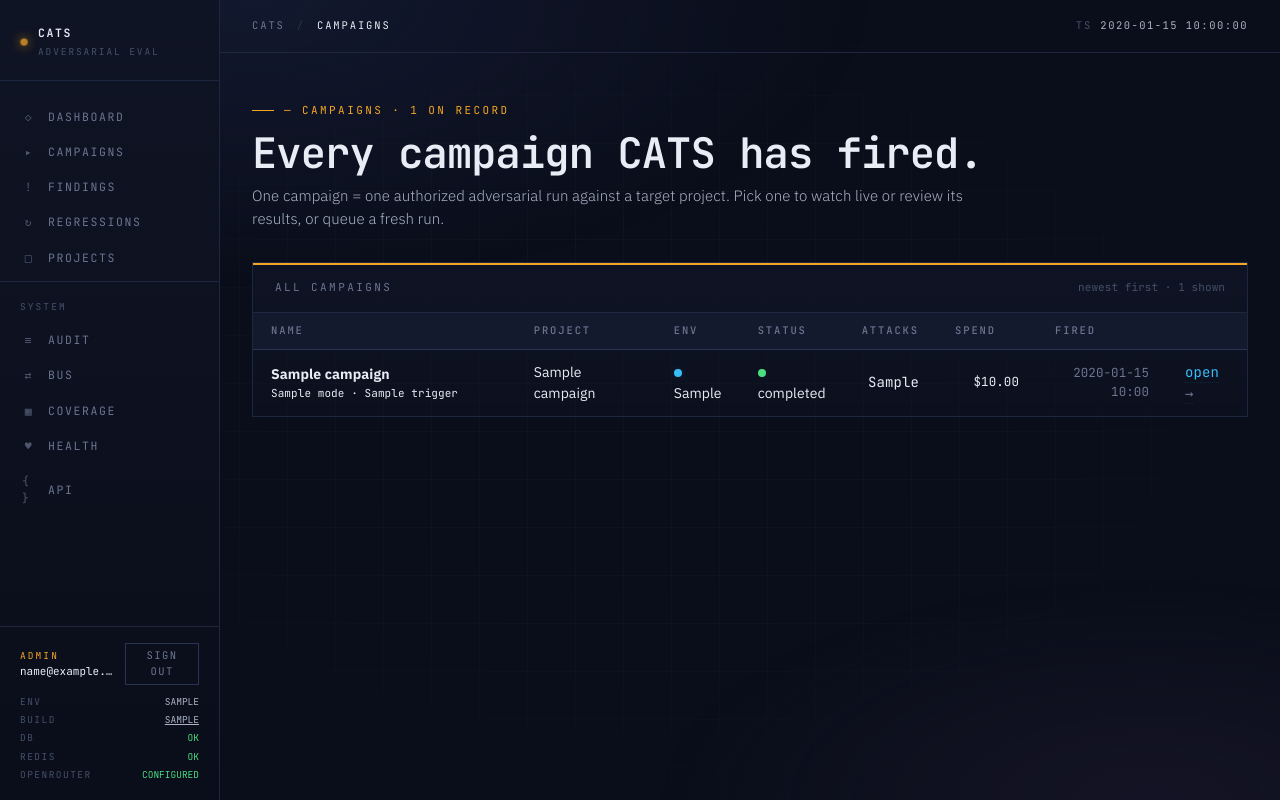
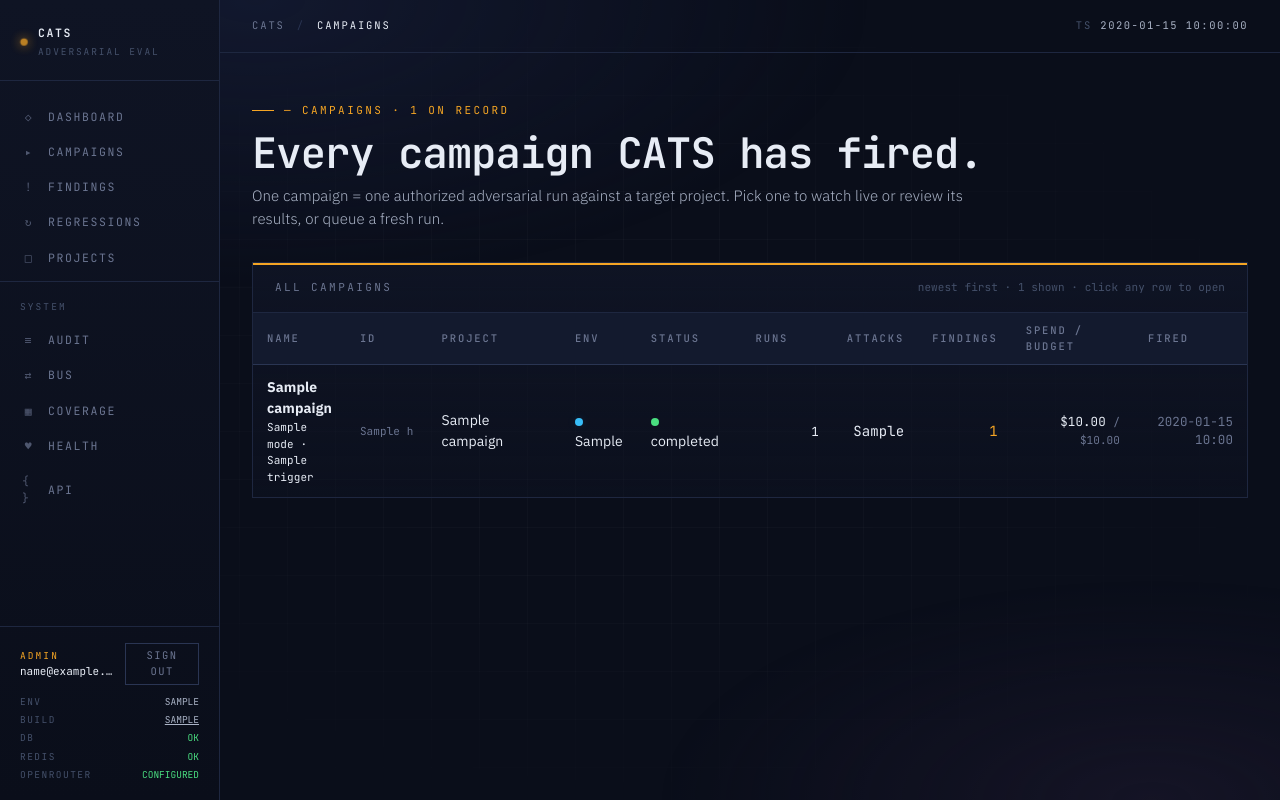
Before and after one commit to kmazanec/cats, a Python web app: template src/cats/api/templates/campaigns_list.html in a window 1280 px wide. Run offline with Jinja, Linux system fonts and the light colour scheme; the template is opened without the code that fills it: most values are stand-ins (such as "Sample title", 1, 10 or a date in 2020).

Commit message:
fix(campaigns): roll up spend/attacks across all runs + clickable rows
The campaign index joined to only the most-recent run per campaign, so
attack counts and USD spend on multi-run campaigns were understated to
just the latest run's contribution. Aggregate across every run instead
and surface a campaign-level status (new "partial" state for mixed
completed/failed). Also adds findings count and allocated budget to the
roll-up so the index can show spend / budget.

Index template: whole rows are now clickable (mouse + keyboard, Cmd/Ctrl
for new tab), the redundant "open" arrow column is gone, and the freed
horizontal space carries short campaign id, run count with status
breakdown, findings count, and spend / allocated.

```diff
--- a/src/cats/api/templates/campaigns_list.html
+++ b/src/cats/api/templates/campaigns_list.html
@@ -1,6 +1,29 @@
 {% extends "_base.html" %}
 {% block title %}CATS · Campaigns{% endblock %}
 {% block crumb %}Campaigns{% endblock %}
+
+{% block head %}
+<style>
+  /* Whole-row link affordance for the campaign index. Pairs with the
+     keyboard handler at the bottom of the template so the row is
+     reachable via Tab + Enter, not just mouse. */
+  .tbl tr.row-link { cursor: pointer; }
+  .tbl tr.row-link:focus { outline: 2px solid var(--amber); outline-offset: -2px; }
+  .tbl tr.row-link:focus-visible { outline: 2px solid var(--amber); outline-offset: -2px; }
+  /* Tighter padding lets us pack more columns without breaking the
+     monospaced grid feel. */
+  .campaigns-grid td, .campaigns-grid th { padding-left: 14px; padding-right: 14px; }
+  .campaigns-grid td.id-cell { font-family: 'JetBrains Mono', monospace; font-size: 11px; color: var(--ink-3); }
+  .campaigns-grid .runs-pill {
+    display: inline-flex; align-items: baseline; gap: 6px;
+    font-family: 'JetBrains Mono', monospace; font-size: 12.5px;
+  }
+  .campaigns-grid .runs-pill .total { color: var(--ink); }
+  .campaigns-grid .runs-pill .breakdown { color: var(--ink-3); font-size: 10.5px; letter-spacing: 0.05em; }
+  .campaigns-grid .spend .alloc { color: var(--ink-3); font-size: 11px; }
+  .campaigns-grid .findings-strong { color: var(--amber); }
+</style>
+{% endblock %}
 
 {% block main %}
 <main class="stack" style="gap: 32px;">
@@ -26,30 +49,33 @@
   <div class="panel">
     <header>
       <div class="title">All campaigns</div>
-      <div class="meta">newest first · {{ campaigns|length }} shown</div>
+      <div class="meta">newest first · {{ campaigns|length }} shown · click any row to open</div>
     </header>
     <div class="body flush">
       {% if campaigns %}
-        <table class="tbl">
+        <table class="tbl campaigns-grid">
           <thead>
             <tr>
               <th>Name</th>
-              <th style="width: 140px;">Project</th>
-              <th style="width: 80px;">Env</th>
-              <th style="width: 100px;">Status</th>
-              <th class="num" style="width: 90px;">Attacks</th>
-              <th class="num" style="width: 100px;">Spend</th>
-              <th class="num" style="width: 130px;">Fired</th>
-              <th style="width: 80px;"></th>
+              <th style="width: 90px;">ID</th>
+              <th style="width: 160px;">Project</th>
+              <th style="width: 70px;">Env</th>
+              <th style="width: 110px;">Status</th>
+              <th class="num" style="width: 110px;">Runs</th>
+              <th class="num" style="width: 80px;">Attacks</th>
+              <th class="num" style="width: 80px;">Findings</th>
+              <th class="num" style="width: 150px;">Spend / Budget</th>
+              <th class="num" style="width: 140px;">Fired</th>
             </tr>
           </thead>
           <tbody>
             {% for c in campaigns %}
-              <tr>
+              <tr class="row-link" tabindex="0" data-href="/campaigns/{{ c.id }}">
                 <td>
                   <strong>{{ c.name }}</strong>
                   <div class="muted mono" style="font-size: 11px;">{{ c.mode }} · {{ c.trigger }}</div>
                 </td>
+                <td class="id-cell">{{ c.id.hex[:8] }}</td>
                 <td>{{ c.project_name }}</td>
                 <td>
                   <span class="dot {{ 'red' if c.project_env == 'prod' else 'amber' if c.project_env == 'staging' else 'cyan' }}"></span>{{ c.project_env }}
@@ -59,13 +85,30 @@
                   {% elif c.run_status == 'pending' %}<span class="dot cyan"></span>pending
                   {% elif c.run_status == 'completed' %}<span class="dot green"></span>completed
                   {% elif c.run_status == 'failed' %}<span class="dot red"></span>failed
+                  {% elif c.run_status == 'partial' %}<span class="dot amber"></span>partial
                   {% elif c.run_status %}<span class="dot"></span>{{ c.run_status }}
                   {% else %}<span class="dot"></span>—{% endif %}
                 </td>
+                <td class="num">
+                  <span class="runs-pill">
+                    <span class="total">{{ c.run_count or 0 }}</span>
+                    {%- set bits = [] -%}
+                    {%- if c.runs_completed %}{% set _ = bits.append(c.runs_completed ~ '✓') %}{% endif -%}
+                    {%- if c.runs_failed %}{% set _ = bits.append(c.runs_failed ~ '✗') %}{% endif -%}
+                    {%- if c.runs_running %}{% set _ = bits.append(c.runs_running ~ '↻') %}{% endif -%}
+                    {%- if c.runs_pending %}{% set _ = bits.append(c.runs_pending ~ '…') %}{% endif -%}
+                    {%- if bits %}<span class="breakdown">{{ bits|join(' ') }}</span>{% endif -%}
+                  </span>
+                </td>
                 <td class="num">{{ c.attacks_fired or 0 }}</td>
-                <td class="num mono">${{ '%.2f'|format(c.budget_consumed_usd or 0.0) }}</td>
+                <td class="num {% if c.findings_count %}findings-strong{% endif %}">{{ c.findings_count or 0 }}</td>
+                <td class="num mono spend">
+                  ${{ '%.2f'|format(c.budget_consumed_usd or 0.0) }}
+                  {%- if c.budget_allocated_usd is not none %}
+                    <span class="alloc">/ ${{ '%.2f'|format(c.budget_allocated_usd) }}</span>
+                  {%- endif %}
+                </td>
                 <td class="num muted mono">{{ c.created_at.strftime('%Y-%m-%d %H:%M') }}</td>
-                <td><a class="nav-link" href="/campaigns/{{ c.id }}">open</a></td>
               </tr>
             {% endfor %}
           </tbody>
@@ -84,4 +127,35 @@
   </div>
 
 </main>
+
+<script>
+  // Make each row click + keyboard navigable to the campaign detail page.
+  // Using a delegated listener so it survives htmx swaps if we ever
+  // partial-refresh the table.
+  (function () {
+    function go(row, newTab) {
+      var href = row.getAttribute('data-href');
+      if (!href) return;
+      if (newTab) {
+        window.open(href, '_blank', 'noopener');
+      } else {
+        window.location.assign(href);
+      }
+    }
+    document.addEventListener('click', function (e) {
+      var row = e.target.closest('tr.row-link');
+      if (!row) return;
+      // Let real anchors / buttons inside the row do their thing.
+      if (e.target.closest('a, button, input, label, select')) return;
+      go(row, e.metaKey || e.ctrlKey || e.button === 1);
+    });
+    document.addEventListener('keydown', function (e) {
+      if (e.key !== 'Enter' && e.key !== ' ') return;
+      var row = e.target.closest && e.target.closest('tr.row-link');
+      if (!row || document.activeElement !== row) return;
+      e.preventDefault();
+      go(row, e.metaKey || e.ctrlKey);
+    });
+  })();
+</script>
 {% endblock %}
```
Also changed, not shown: src/cats/db/repositories/campaign_repo.py (+108 -38 lines).
